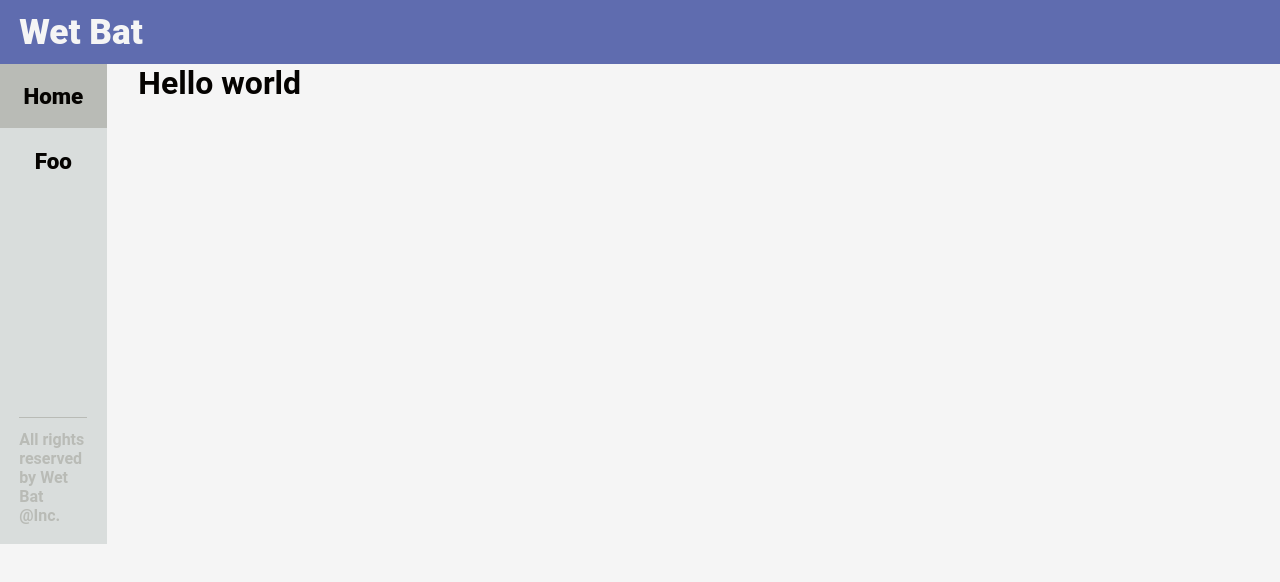
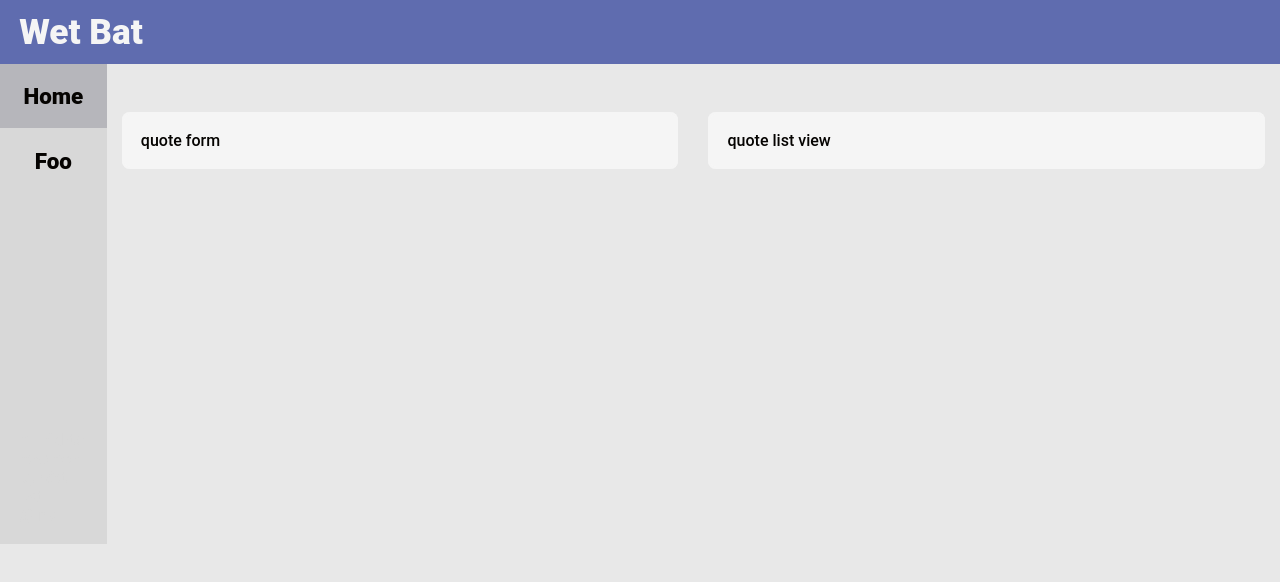
Before and after one commit to OsmanRodrigues/launch-code-challenge-wet-bat, a Next.js app in the folder ui/: page / in a window 1280 px wide. Shown: the top 582 px of the page. Built offline with nearby package versions, Linux system fonts and the light colour scheme.

Commit message:
home page quote section layout implemented

```diff
--- a/ui/src/atomic/components/global-style.tsx
+++ b/ui/src/atomic/components/global-style.tsx
@@ -12,6 +12,6 @@ export const GlobalStyle = createGlobalStyle`
         box-sizing: border-box;
         font-family: ${typography.font.family};
         color: ${color.dark};
-        background-color: ${color.light};
+        background-color: ${color.lightGray};
     }
 `
--- /dev/null
+++ b/ui/src/atomic/components/home-layout/index.ts
@@ -0,0 +1 @@
+export * from './quote-section'
--- /dev/null
+++ b/ui/src/atomic/components/home-layout/quote-section.tsx
@@ -0,0 +1,20 @@
+import { Card } from '@atomic/shared'
+import { FC } from 'react'
+import { Col, Row } from 'react-grid-system'
+
+export const QuoteSection: FC = () => {
+    return (
+        <Row>
+            <Col>
+                <Card disableInteractivity>
+                    quote form
+                </Card>
+            </Col>
+            <Col>
+                <Card disableInteractivity>
+                    quote list view
+                </Card>
+            </Col>
+        </Row>
+    )
+}
--- a/ui/src/atomic/components/index.ts
+++ b/ui/src/atomic/components/index.ts
@@ -1,2 +1,3 @@
 export * from './global-style'
 export * from './main-layout'
+export * from './home-layout'
--- a/ui/src/atomic/shared/button.atm.tsx
+++ b/ui/src/atomic/shared/button.atm.tsx
@@ -10,7 +10,7 @@ interface ButtonSharedCss {
 
 const buttonSharedCss = css<ButtonSharedCss>`
     ${props => props.fluid && 'width: 100%; display: block;'};
-    background-color: ${ props => props.active ? color.gray : color.lightGray};
+    background-color: ${ props => props.active ? color.darkGray : color.gray};
     padding: ${spacing.padding.md};
     font-weight: ${typography.font.weight.lg};
     font-size: ${typography.font.size.md};
--- /dev/null
+++ b/ui/src/atomic/shared/card.atm/card.atm.ts
@@ -0,0 +1,34 @@
+import styled from 'styled-components'
+import {
+    border,
+    color,
+    radius,
+    shadow,
+    size,
+    spacing
+} from '../constants'
+
+export interface CardLayout {
+    fluid?: boolean
+    disableInteractivity?: boolean,
+    isFocused?: boolean
+}
+
+export const CardStyled = styled.div<CardLayout>`
+    width: ${props => props.fluid && size.general.fluid};
+    display: flex;
+    flex-direction: column;
+    align-items: flex-start;
+    background-color: ${color.light};
+    border-radius: ${radius.lg};
+    padding: ${spacing.padding.md};
+    box-shadow: ${shadow.md} ${color.light};
+    ${({ disableInteractivity, isFocused }) =>
+        !disableInteractivity &&
+        isFocused &&
+        `
+    border: ${border.card} ${color.primary};
+    box-sizing: border-box;
+    box-shadow: ${shadow.md} ${color.dark};
+  `}
+`
--- /dev/null
+++ b/ui/src/atomic/shared/card.atm/index.tsx
@@ -0,0 +1,23 @@
+import { FC, useState } from 'react'
+import { CardLayout, CardStyled } from './card.atm'
+
+export const Card: FC<CardLayout> =(props)=> {
+    const [isFocused, setIsFocused] = useState(false)
+
+    return (
+        <CardStyled
+            {...props}
+            isFocused={isFocused}
+            onMouseDown={() => {
+                setIsFocused(true)
+            }}
+            onMouseLeave={() => {
+                if (isFocused) {
+                    setIsFocused(false)
+                }
+            }}
+        >
+            {props.children}
+        </CardStyled>
+    )
+}
--- a/ui/src/atomic/shared/constants.ts
+++ b/ui/src/atomic/shared/constants.ts
@@ -28,9 +28,9 @@ export const color = {
     fail: '#ED632B',
     dark: '#050301',
     light: '#f5f5f5',
-    gray: '#B9BBB6',
-    darkGray: '#999DA0',
-    lightGray: '#D9DDDC'
+    gray: '#D8D8D8',
+    darkGray: '#B6B6BB',
+    lightGray: '#E8E8E8'
 }
 export const spacing = {
     padding: {
--- a/ui/src/atomic/shared/index.ts
+++ b/ui/src/atomic/shared/index.ts
@@ -1,3 +1,4 @@
 export * from './typography.atm'
 export * from './layout.org'
 export * from './button.atm'
+export * from './card.atm'
--- a/ui/src/atomic/shared/layout.org/layout.atm.ts
+++ b/ui/src/atomic/shared/layout.org/layout.atm.ts
@@ -16,7 +16,7 @@ export const Footer = styled.footer`
     bottom: 0;
 `
 export const NavBar = styled.nav`
-    background-color: ${color.lightGray};
+    background-color: ${color.gray};
     min-height: 60vh;
     border-radius: ${radius.md};
 `
--- a/ui/src/frameworks/index.ts
+++ /dev/null
@@ -1 +0,0 @@
-export const fallback = ''
--- a/ui/src/pages/index.tsx
+++ b/ui/src/pages/index.tsx
@@ -1,22 +1,22 @@
-import { H1 } from '@atomic/shared'
+import { QuoteSection, Separator } from '@atomic'
 import type { NextPage } from 'next'
 import Head from 'next/head'
-import { Container } from 'react-grid-system'
 
 const Home: NextPage = () => {
+
     return (
-        <Container>
+        <>
             <Head>
                 <title>Create Next App</title>
-                <meta name="description" content="Generated by create next app" />
+                <meta
+                    name="description"
+                    content="Generated by create next app"
+                />
                 <link rel="icon" href="/favicon.ico" />
             </Head>
-
-            <main>
-                <H1>Hello world</H1>
-            </main>
-
-        </Container>
+            <Separator large />
+            <QuoteSection />
+        </>
     )
 }
 
```
